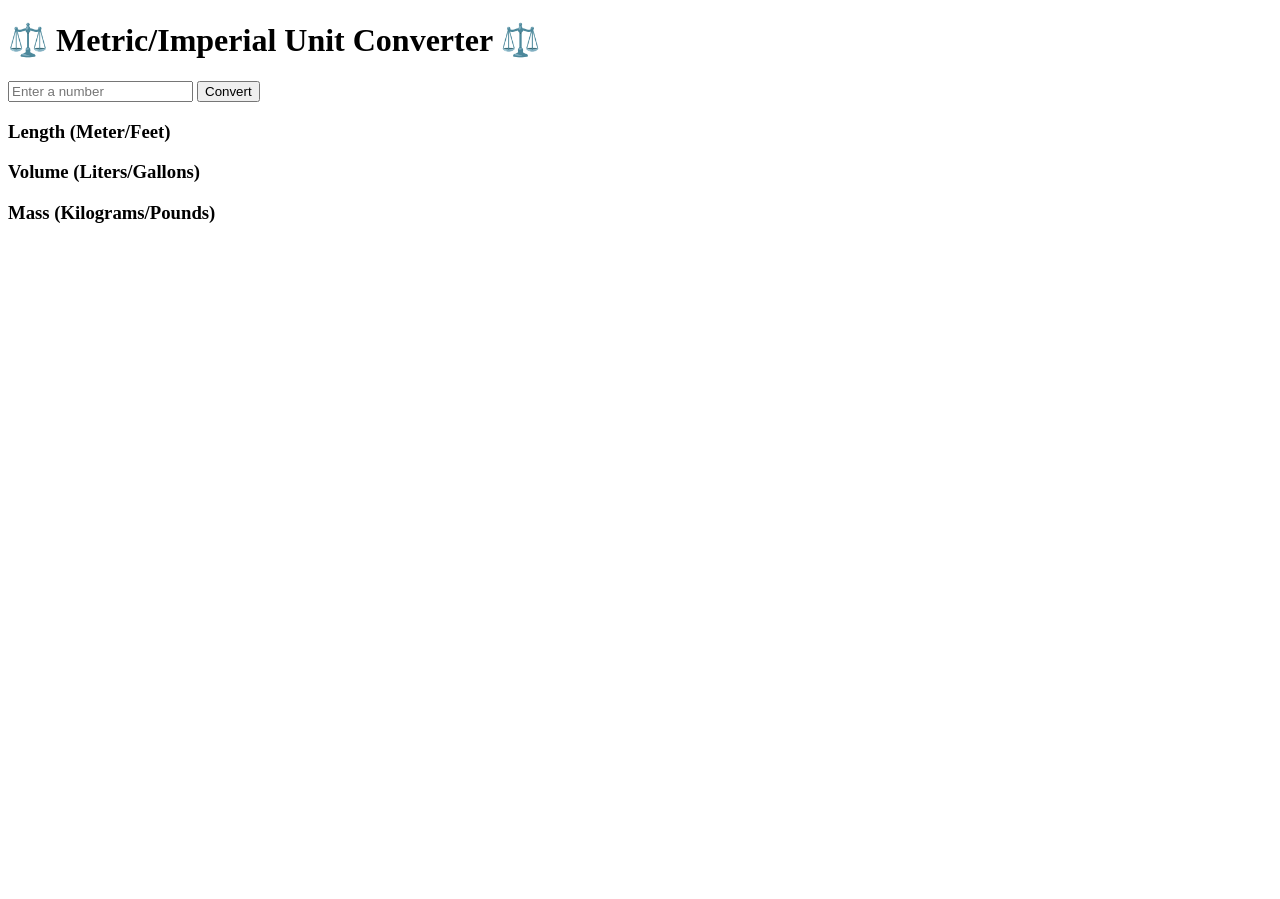
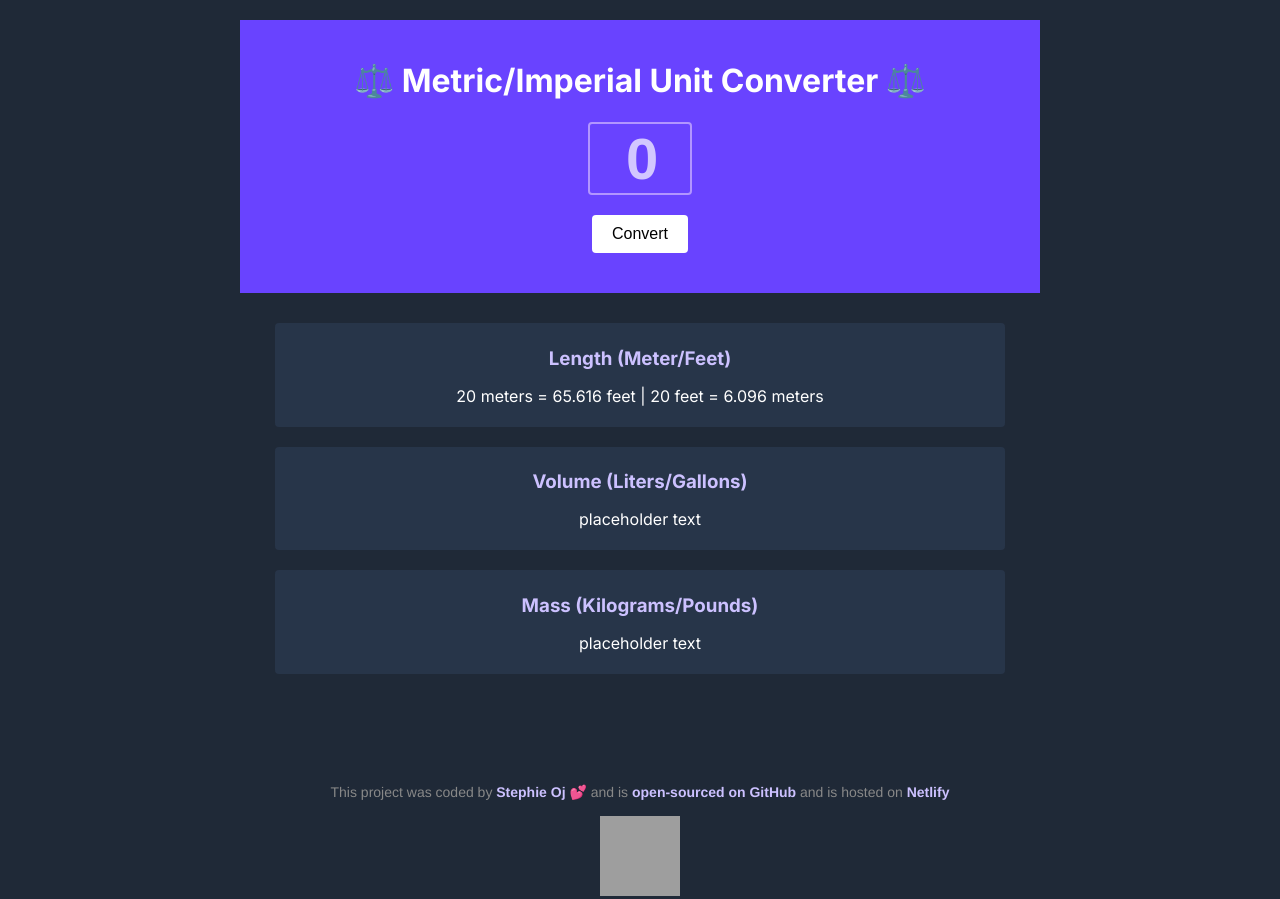
Before and after one commit to StephieOj/unit-converter, a plain HTML site: page index.html in a window 1280 px wide. Before the commit the page ends 800 px from the top, so only its background shows below. Drawn offline with Linux system fonts and the light colour scheme; grey boxes are pictures that could not be loaded.

Commit message:
Added footer section with links, applied css styling to app

```diff
--- a/index.css
+++ b/index.css
@@ -0,0 +1,82 @@
+body {
+  margin: 0;
+  font-family: "Inter", sans-serif;
+  text-align: center;
+  background-color: #1F2937;
+
+}
+.container {
+  max-width: 800px;
+  margin: 0 auto;
+  padding: 20px;
+}
+
+
+.hero {
+  background-color: #6943FF;
+  color: white;
+  padding: 20px;
+}
+
+input  {
+  color: white;
+  background-color: #6943FF;
+  font-size: 58px;
+  font-weight: 800;
+  border: 2px solid #B295FF;
+  border-radius: 4px;
+  width: 80px;
+  padding-left: 18px;
+}
+input::placeholder {
+  color: white;
+  opacity: 0.7;
+  padding-left: 18px;
+}
+
+button {
+  padding: 10px 20px;
+  font-size: 16px;
+  background-color: white;
+  color: black;
+  border: none;
+  border-radius: 4px;
+  cursor: pointer;
+  display: flex;
+  margin: 20px auto;
+}
+
+button:hover {
+  background-color: #e0e0e0;
+}
+
+.results-section {
+  color: white;
+  padding: 10px;
+  margin-top: 0px;
+}
+.results-section h3 {
+  margin-bottom: 10px;
+  color: #CCC1FF;
+}
+.conversion-result {
+  background: #273549;
+  padding: 5px;
+  margin: 20px 25px;
+  border-radius: 4px;
+}
+
+footer {
+  font-family: Avenir, Helvetica, Arial, sans-serif;
+  color: #888;
+  font-size: 14px;
+  text-align: center;
+  margin-top: 60px;
+}
+footer a {
+  color: #CCC1FF;
+  text-decoration: none;
+}
+footer a:hover {
+  text-decoration: underline;
+}
--- a/index.html
+++ b/index.html
@@ -4,32 +4,47 @@
   <meta charset="UTF-8">
   <meta name="viewport" content="width=device-width, initial-scale=1.0">
   <link rel="icon" type="image/png" href="favicon.png">
+  <link rel="preconnect" href="https://fonts.googleapis.com">
+<link rel="preconnect" href="https://fonts.gstatic.com" crossorigin>
+<link href="https://fonts.googleapis.com/css2?family=Inter:ital,opsz,wght@0,14..32,100..900;1,14..32,100..900&display=swap" rel="stylesheet">
   <link rel="stylesheet" href="index.css">
   <title>Unit Converter</title>
 </head>
 <body>
   <div class="container">
-    <h1> ⚖️ Metric/Imperial Unit Converter ⚖️</h1>
-    <div class = "input-section">
-      <input type="number" id="input-number" placeholder="Enter a number" />
-      <button id="convert-btn">Convert</button>
+
+    <div class="hero">
+      <h1> ⚖️ Metric/Imperial Unit Converter ⚖️</h1>
+        <div class = "input-section">
+            <input type="number" id="input-number" placeholder="0" />
+            <button id="convert-btn">Convert</button>
+        </div>
     </div>
+
     <div class="results-section">
       <div class="conversion-result" id="length-result">
         <h3> Length (Meter/Feet)</h3>
-        <p id="length-output"></p>
+        <p id="length-output">20 meters = 65.616 feet | 20 feet = 6.096 meters</p>
       </div>
       <div class="conversion-result" id="volume-result">
         <h3> Volume (Liters/Gallons)</h3>
-        <p id="volume-output"></p>
+        <p id="volume-output">placeholder text</p>
       </div>
       <div class="conversion-result" id="mass-result">
         <h3> Mass (Kilograms/Pounds)</h3>
-        <p id="mass-output"></p>
+        <p id="mass-output">placeholder text</p>
       </div>
     </div>
   </div>
 
-  <script src="index.js"></script>
+  <footer>
+    This project was coded by <a href="https://github.com/StephieOj" target="_blank"rel='noopener noreferrer'> <strong>Stephie Oj 💕</strong></a>  and is <a href="https://github.com/StephieOj/unit-converter" target="_blank"rel='noopener noreferrer'> <strong>open-sourced on GitHub</strong> </a> and is hosted on <a href="https://stephieoj-unit-converter.netlify.app/" target="_blank" rel='noopener noreferrer'> <strong>Netlify</strong></a>
+    <br />
+    <br />
+    <img class="stephie" src="stephieoj.png" alt="stephieoj" height="80" width="80" />
+  </footer>
+
+
+<script src="index.js"></script>
 </body>
 </html>
```
Also changed, not shown: 1 other file.
